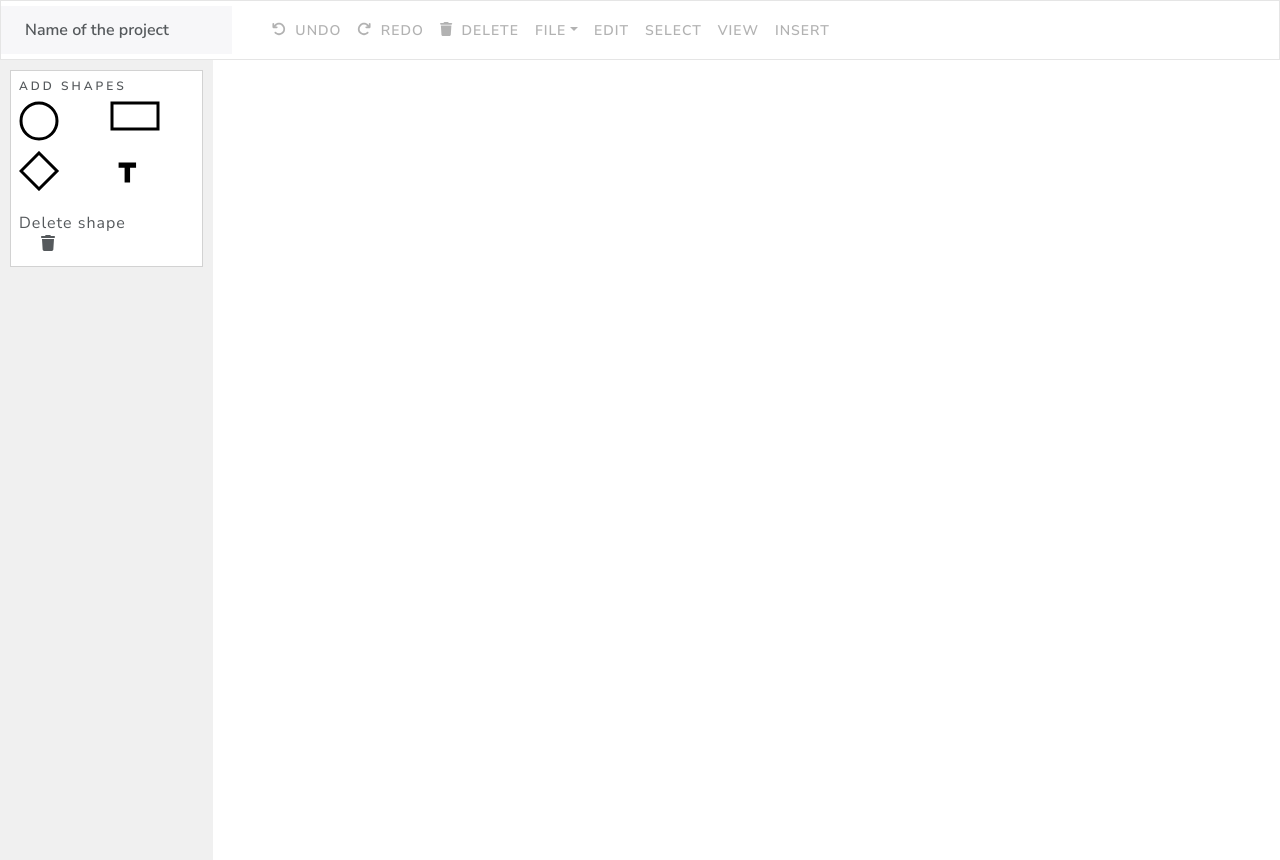
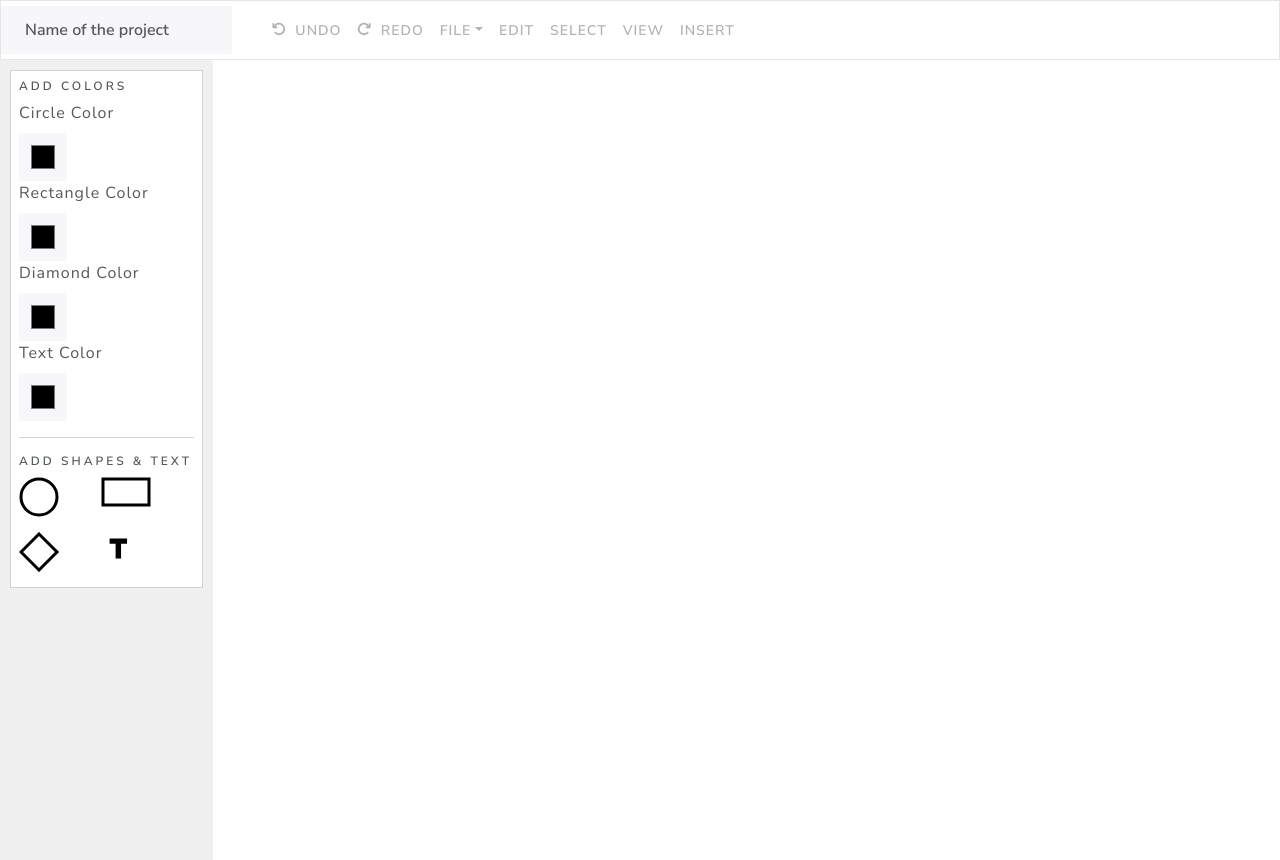
Before and after one commit to BRIGHTON-ASUMANI/canvas, a React (Create React App) app: page / in a window 1280 px wide. Shown: the top 860 px of the page. Built offline with nearby package versions, Linux system fonts and the light colour scheme.

Commit message:
add color selection for different shapes and transformer

```diff
--- a/src/App.css
+++ b/src/App.css
@@ -37,14 +37,11 @@
   }
 }
 
-.selected {
-  outline: 2px solid blue; /* Example styling for the selected shape */
-}
-
 
 .bg-light {
   border: 1px solid rgba(0, 0, 0, .1);
   padding: 0px !important;
+  color:#000 !important;
 }
 
 
@@ -67,8 +64,8 @@
 
 .shape-container svg:hover {
   fill: lightgray; /* Change fill color on hover */
+  cursor: pointer; /* Change cursor to pointer on hover */
 }
-
 
 .delete-shape {
   display: flex;
@@ -80,3 +77,14 @@
 .delete-shape span {
   margin-left: 5px;
 }
+
+
+
+.selected {
+  outline: 2px dashed #000; /* Add a dashed outline to highlight the selected shape */
+  cursor: pointer; /* Change cursor to pointer when hovering over the selected shape */
+}
+
+.selected:hover {
+  outline: 2px dashed red; /* Change the outline color when hovering over the selected shape */
+}
--- a/src/App.js
+++ b/src/App.js
@@ -11,6 +11,7 @@ import {
 } from 'react-bootstrap';
 import {
   Stage, Layer, Text, Circle, Rect, RegularPolygon,
+  Transformer,
 } from 'react-konva';
 import { FontAwesomeIcon } from '@fortawesome/react-fontawesome';
 import { faUndo, faRedo, faTrash } from '@fortawesome/free-solid-svg-icons';
@@ -24,6 +25,55 @@ function App() {
   const [brandName, setBrandName] = useState('Name of the project');
   const [undoStack, setUndoStack] = useState([]);
   const [redoStack, setRedoStack] = useState([]);
+  const [circleColor, setCircleColor] = useState('red');
+  const [rectangleColor, setRectangleColor] = useState('blue');
+  const [diamondColor, setDiamondColor] = useState('cyan');
+  const [textColor, setTextColor] = useState('black');
+  const [selectedId, setSelectedId] = useState(null);
+  const trRef = useRef();
+
+  useEffect(() => {
+    if (selectedId) {
+      trRef.current.nodes([stageRef.current.findOne(`#${selectedId}`)]);
+      trRef.current.getLayer().batchDraw();
+    }
+  }, [selectedId]);
+
+  const checkDeselect = (e) => {
+    const clickedOnEmpty = e.target === e.target.getStage();
+    if (clickedOnEmpty) {
+      setSelectedId(null);
+    }
+  };
+
+  const handleDragEnd = (index, e) => {
+    const newShapes = [...shapes];
+    newShapes[index] = {
+      ...newShapes[index],
+      x: e.target.x(),
+      y: e.target.y(),
+    };
+    setShapes(newShapes);
+  };
+
+  const handleTransformEnd = (index, e) => {
+    const node = e.target;
+    const scaleX = node.scaleX();
+    const scaleY = node.scaleY();
+    const width = Math.max(5, node.width() * scaleX);
+    const height = Math.max(node.height() * scaleY);
+    const newShapes = [...shapes];
+    newShapes[index] = {
+      ...newShapes[index],
+      x: node.x(),
+      y: node.y(),
+      width,
+      height,
+    };
+    setShapes(newShapes);
+    node.scaleX(1);
+    node.scaleY(1);
+  };
 
   const applyAction = (action, type) => {
     const { shape, index } = action;
@@ -77,12 +127,19 @@ function App() {
 
     if (selectedShape) {
       const { className } = selectedShape;
-      if (className === 'Circle' || className === 'Rect' || className === 'RegularPolygon' || className === 'Text') {
+      if (
+        className === 'Circle'
+        || className === 'Rect'
+        || className === 'RegularPolygon'
+        || className === 'Text'
+      ) {
         const shapeIndex = selectedShape.index;
         setSelectedShapeIndex(shapeIndex);
+        setSelectedId(selectedShape.attrs.id); // Update selectedId state as well
       }
     } else {
       setSelectedShapeIndex(null);
+      setSelectedId(null); // Clear selectedId state when clicking on empty area
     }
   };
 
@@ -91,10 +148,10 @@ function App() {
     const shape = updatedShapes[index];
 
     // Check if the shape is a text shape
-    if (shape && shape.type === 'text' && shape.attrs) {
-      const newText = prompt('Enter new text:', shape.attrs.text);
+    if (shape && shape.type === 'text') {
+      const newText = prompt('Enter new text:', shape.text);
       if (newText !== null) {
-        shape.attrs.text = newText;
+        shape.text = newText;
         const action = { shape, index, type: 'update' };
         setUndoStack([...undoStack, action]);
         setShapes(updatedShapes);
@@ -105,84 +162,84 @@ function App() {
   const addCircle = () => {
     const circle = {
       type: 'circle',
-      attrs: {
       x: window.innerWidth / 2,
       y: window.innerHeight / 2,
       radius: 50,
       fill: 'transparent', // Inside color
-        stroke: 'red', // Border color
+      stroke: circleColor, // Border color
       text: '', // Initialize text property
-        strokeWidth: 5,
+      strokeWidth: 3,
       fillText: 'white', // Add fillText property
       fontSize: 12, // Add fontSize property
-      },
+      id: `circle${shapes.length + 1}`,
     };
     const action = { shape: circle, index: shapes.length };
     setUndoStack([...undoStack, action]);
     setShapes([...shapes, circle]);
-    setRedoStack([]); // Clear redo stack when a new action is performed
+    setSelectedId(circle.id);
+    setRedoStack([]);
   };
 
   const addRectangle = () => {
     const rect = {
       type: 'rect',
-      attrs: {
       x: window.innerWidth / 2,
       y: window.innerHeight / 2,
       width: 150,
       height: 100,
       fill: 'transparent', // Inside color
-        stroke: 'blue', // Border color
-        strokeWidth: 5,
-        text: 'teststst', // Initialize text property
-        fillText: 'white', // Add fillText property
+      stroke: rectangleColor, // Border color
+      strokeWidth: 3,
       fontSize: 12, // Add fontSize property
-      },
+      id: `rect${shapes.length + 1}`,
+
     };
     const action = { shape: rect, index: shapes.length };
     setUndoStack([...undoStack, action]);
     setShapes([...shapes, rect]);
-    setRedoStack([]); // Clear redo stack when a new action is performed
+    setSelectedId(rect.id);
+    setRedoStack([]);
   };
 
   const addDiamond = () => {
     const diamond = {
       type: 'diamond',
-      attrs: {
       x: window.innerWidth / 2,
       y: window.innerHeight / 2,
-        radius: 50,
-        fill: 'transparent', // Inside color
-        stroke: 'cyan', // Border color
-        strokeWidth: 5,
-        rotation: 90,
+      sides: 4, // A diamond is essentially a square (4 sides)
+      radius: 50 * Math.sqrt(2), // Calculate radius based on side length for a regular polygon
+      fill: 'transparent',
+      stroke: diamondColor,
+      strokeWidth: 3,
+      rotation: 45, // Rotate the square to make it look like a diamond
       text: '', // Initialize text property
       fillText: 'white', // Add fillText property
       fontSize: 12, // Add fontSize property
-      },
+      id: `diamond${shapes.length + 1}`,
     };
     const action = { shape: diamond, index: shapes.length };
     setUndoStack([...undoStack, action]);
     setShapes([...shapes, diamond]);
-    setRedoStack([]); // Clear redo stack when a new action is performed
+    setSelectedId(diamond.id);
+    setRedoStack([]);
   };
 
   const addText = () => {
     const text = {
       type: 'text',
-      attrs: {
       x: window.innerWidth / 2,
       y: window.innerHeight / 2,
       text: 'Sample Text', // Default text
-        fill: 'black',
+      fill: textColor,
       fontSize: 18,
       draggable: true,
-      },
+      // id: `text${shapes.length + 1}`,
     };
     const action = { shape: text, index: shapes.length };
     setUndoStack([...undoStack, action]);
     setShapes([...shapes, text]);
-    setRedoStack([]); // Clear redo stack when a new action is performed
+    // setSelectedId(text.id);
+    setRedoStack([]);
   };
 
   const handleUndo = () => {
@@ -246,13 +303,6 @@ light">
 &nbsp;
             Redo
           </Nav.Link>
-          <Nav.Link onClick={() => handleDelete()}>
-            {' '}
-            <FontAwesomeIcon icon={faTrash} />
-&nbsp;
-            Delete
-          </Nav.Link>
-
         </Nav>
         <Nav className="mr-auto">
           <Dropdown>
@@ -282,8 +332,58 @@ light">
         <Row>
           <Col md={2} className="sidebar">
             <Card className="px-2 pt-2">
-              <h6>Add Shapes</h6>
+              <div>
+                <h6>Add Colors</h6>
                 <div className="shape-container">
+                  {/* Input for Circle Color */}
+                  <Form.Group controlId="circleColor">
+                    <Form.Label>Circle Color</Form.Label>
+                    <Form.Control
+                      type="color"
+                      value={circleColor}
+                      onChange={(e) => setCircleColor(e.target.value)}
+                    />
+                  </Form.Group>
+
+                  {/* Input for Rectangle Color */}
+                  <Form.Group controlId="rectangleColor">
+                    <Form.Label>Rectangle Color</Form.Label>
+                    <Form.Control
+                      type="color"
+                      value={rectangleColor}
+                      onChange={(e) => setRectangleColor(e.target.value)}
+                    />
+                  </Form.Group>
+
+                  {/* Input for Diamond Color */}
+                  <Form.Group controlId="diamondColor">
+                    <Form.Label>Diamond Color</Form.Label>
+                    <Form.Control
+                      type="color"
+                      value={diamondColor}
+                      onChange={(e) => setDiamondColor(e.target.value)}
+                    />
+                  </Form.Group>
+
+                  {/* Input for Text Color */}
+                  <Form.Group controlId="textColor">
+                    <Form.Label>Text Color</Form.Label>
+                    <Form.Control
+                      type="color"
+                      value={textColor}
+                      onChange={(e) => setTextColor(e.target.value)}
+                    />
+                  </Form.Group>
+                </div>
+              </div>
+              <hr />
+              {' '}
+              {/* Divider between color and shape sections */}
+              <div>
+                <h6>Add Shapes & Text</h6>
+                <div className="shape-container">
+                  {/* SVG Icons for adding shapes */}
+                  <div className="shape-icons">
                     <svg width="40" height="40" onClick={addCircle}>
                       <circle stroke="black" strokeWidth="3" fill="transparent" cx="20" cy="20" r="18" />
                     </svg>
@@ -296,10 +396,18 @@ light">
                     <svg width="50" height="50" onClick={addText}>
                       <text stroke="black" strokeWidth="3" x="10" y="30" fontSize="24" fontWeight="bold">T</text>
                     </svg>
+                  </div>
 
-                <div onClick={() => handleDelete()}>
-                  <span>Delete shape</span>
-                  <FontAwesomeIcon icon={faTrash} />
+                  {/* Delete shape button */}
+                  {/* <div className="delete-shape" onClick={() => handleDelete()}> */}
+                  {/* <span>Delete shape</span> */}
+                  {/* <FontAwesomeIcon
+                      icon={faTrash}
+                      size="5x"
+                      shake={selectedShapeIndex !== null}
+                      onClick={() => handleDelete()}
+                    /> */}
+                  {/* </div> */}
                 </div>
               </div>
             </Card>
@@ -312,46 +420,61 @@ light">
                 height={window.innerHeight}
                 ref={stageRef}
               >
-                <Layer ref={layerRef} onMouseDown={handleMouseDown}>
+                <Layer>
                   {shapes.map((shape, index) => {
-                    if (shape && shape.attrs) { // Check if shape and shape.attrs are defined
-                      const isSelected = selectedShapeIndex === index;
+                    if (shape) {
                       return (
                         <React.Fragment key={index}>
                           {shape.type === 'circle' && (
                           <Circle
-                            {...shape.attrs}
+                            {...shape}
                             draggable
-                            onDblClick={() => handleTextDblClick(index)}
-                            className={isSelected ? 'selected' : ''}
+                            onClick={() => setSelectedId(shape.id)}
+                            onTap={() => setSelectedId(shape.id)}
+                            onDragEnd={(e) => handleDragEnd(index, e)}
                           />
                           )}
                           {shape.type === 'rect' && (
                           <Rect
-                            {...shape.attrs}
+                            {...shape}
                             draggable
-                            onDblClick={() => handleTextDblClick(index)}
-                            className={isSelected ? 'selected' : ''}
+                            onClick={() => setSelectedId(shape.id)}
+                            onTap={() => setSelectedId(shape.id)}
+                            onDragEnd={(e) => handleDragEnd(index, e)}
+                            onTransformEnd={(e) => handleTransformEnd(index, e)}
                           />
                           )}
                           {shape.type === 'diamond' && (
                           <RegularPolygon
-                            {...shape.attrs}
-                            sides={4}
+                            {...shape}
                             draggable
-                            onDblClick={() => handleTextDblClick(index)}
-                            className={isSelected ? 'selected' : ''}
+                            onClick={() => setSelectedId(shape.id)}
+                            onTap={() => setSelectedId(shape.id)}
+                            onDragEnd={(e) => handleDragEnd(index, e)}
+                            onTransformEnd={(e) => handleTransformEnd(index, e)}
                           />
                           )}
                           {shape.type === 'text' && (
                           <Text
-                            key={index}
-                            {...shape.attrs}
+                            // key={index}
                             onDblClick={() => handleTextDblClick(index)}
-                            className={isSelected ? 'selected' : ''}
-                            width={90} // Set the width to limit text to 30 characters
-                            align="center" // Align text to center
-                            wrap="word"
+                            {...shape}
+                            draggable
+                            onClick={() => setSelectedId(shape.id)}
+                            onTap={() => setSelectedId(shape.id)}
+                            onDragEnd={(e) => handleDragEnd(index, e)}
+                            onTransformEnd={(e) => handleTransformEnd(index, e)}
+                          />
+                          )}
+                          {selectedId === shape.id && (
+                          <Transformer
+                            ref={trRef}
+                            boundBoxFunc={(oldBox, newBox) => {
+                              if (Math.abs(newBox.width) < 5 || Math.abs(newBox.height) < 5) {
+                                return oldBox;
+                              }
+                              return newBox;
+                            }}
                           />
                           )}
                         </React.Fragment>
```
Lines whose indentation alone changed are shown as unchanged.
